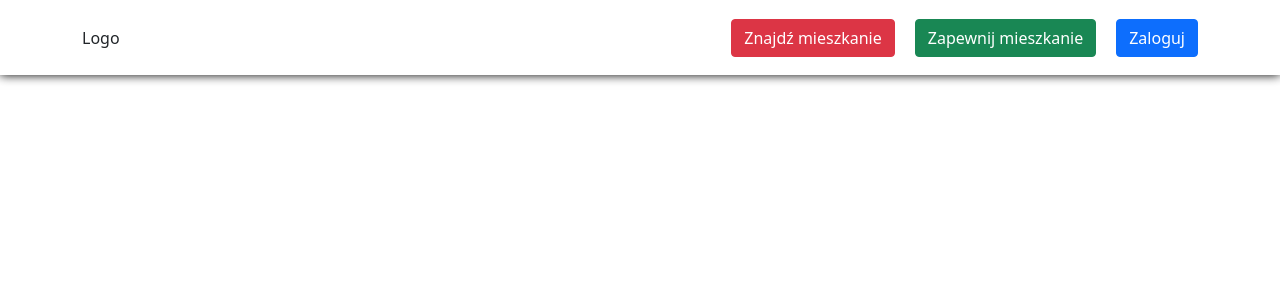
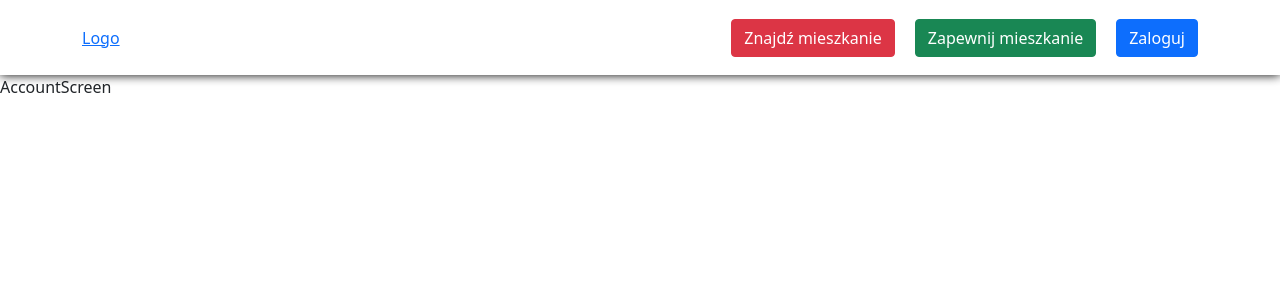
Before and after one commit to NowyDom/nowy-dom-frontend, a React (Create React App) app: page /account in a window 1280 px wide. Shown: the top 300 px of the page. Built offline with nearby package versions, Linux system fonts and the light colour scheme.

Commit message:
feat(routes): add links

```diff
--- /dev/null
+++ b/src/AccountScreen.js
@@ -0,0 +1,5 @@
+const AccountScreen = () => {
+  return <div>AccountScreen</div>
+};
+
+export default AccountScreen;
--- a/src/Header.js
+++ b/src/Header.js
@@ -1,16 +1,21 @@
 import React from 'react';
+import { Link } from 'react-router-dom';
 
 const Header = () => {
   return (
     <header className="header">
       <div className="container">
         <div className="d-flex header-height align-items-center justify-content-between">
-          <div className="logo">Logo</div>
+          <Link to="/" className="logo">
+            Logo
+          </Link>
           <div className="menu">
-            <div className="btn btn-danger">Znajdź mieszkanie</div>
-            <div className="btn btn-success" style={{ marginLeft: 20 }}>
+            <Link to="find" className="btn btn-danger">
+              Znajdź mieszkanie
+            </Link>
+            <Link to="add" className="btn btn-success" style={{ marginLeft: 20 }}>
               Zapewnij mieszkanie
-            </div>
+            </Link>
             <div className="btn btn-primary" style={{ marginLeft: 20 }}>
               Zaloguj
             </div>
--- a/src/HomeScreen.js
+++ b/src/HomeScreen.js
@@ -1,4 +1,5 @@
 import React from 'react';
+import { Link } from 'react-router-dom';
 
 const HomeScreen = () => {
   return (
@@ -7,12 +8,20 @@ const HomeScreen = () => {
       <div className="container main-content">
         <div className="col-12">
           <div className="text-center justify-content-center d-flex flex-column flex-md-row mb-4">
-            <div className="btn w-100 btn-danger btn-lg" style={{ margin: 15 }}>
+            <Link
+              to="/find"
+              className="btn w-100 btn-danger btn-lg"
+              style={{ margin: 15 }}
+            >
               Znajdź mieszkanie
-            </div>
-            <div className="btn w-100 btn-success btn-lg" style={{ margin: 15 }}>
+            </Link>
+            <Link
+              to="add"
+              className="btn w-100 btn-success btn-lg"
+              style={{ margin: 15 }}
+            >
               Zapewnij mieszkanie
-            </div>
+            </Link>
           </div>
           <div className="text-wrapper text-center">
             <h1 className="text-center">
--- a/src/MainView.js
+++ b/src/MainView.js
@@ -3,6 +3,7 @@ import { Routes, Route } from 'react-router-dom';
 import HomeScreen from './HomeScreen';
 import FindApartmentScreen from './FindApartmentScreen';
 import AddApartmentScreen from './AddApartmentScreen';
+import AccountScreen from './AccountScreen';
 
 const Header = () => {
   return (
@@ -10,6 +11,7 @@ const Header = () => {
       <Routes>
         <Route path="/find" element={<FindApartmentScreen />} />
         <Route path="/add" element={<AddApartmentScreen />} />
+        <Route path="/account" element={<AccountScreen />} />
         <Route path="/" element={<HomeScreen />} />
       </Routes>
     </div>
```
